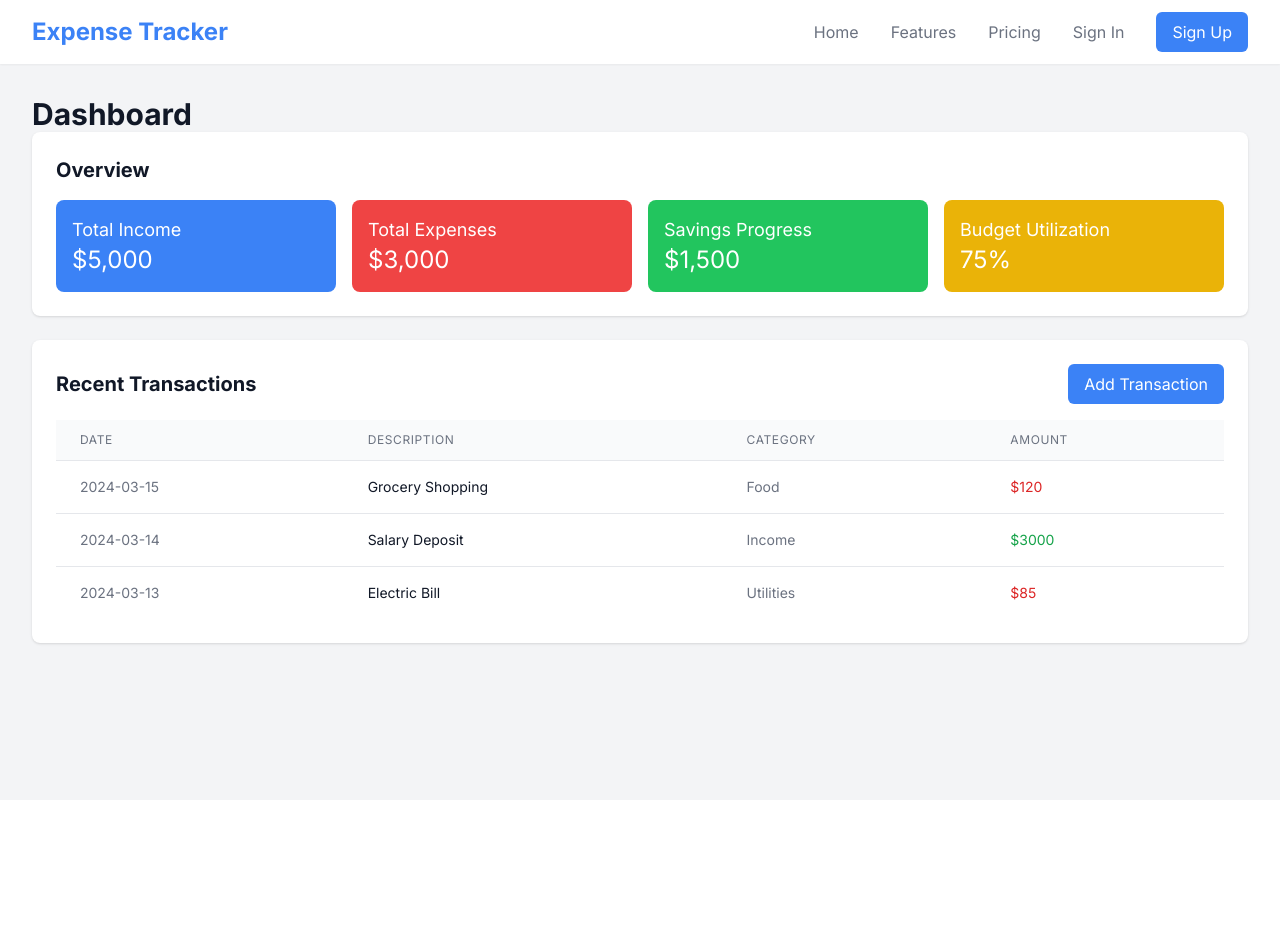
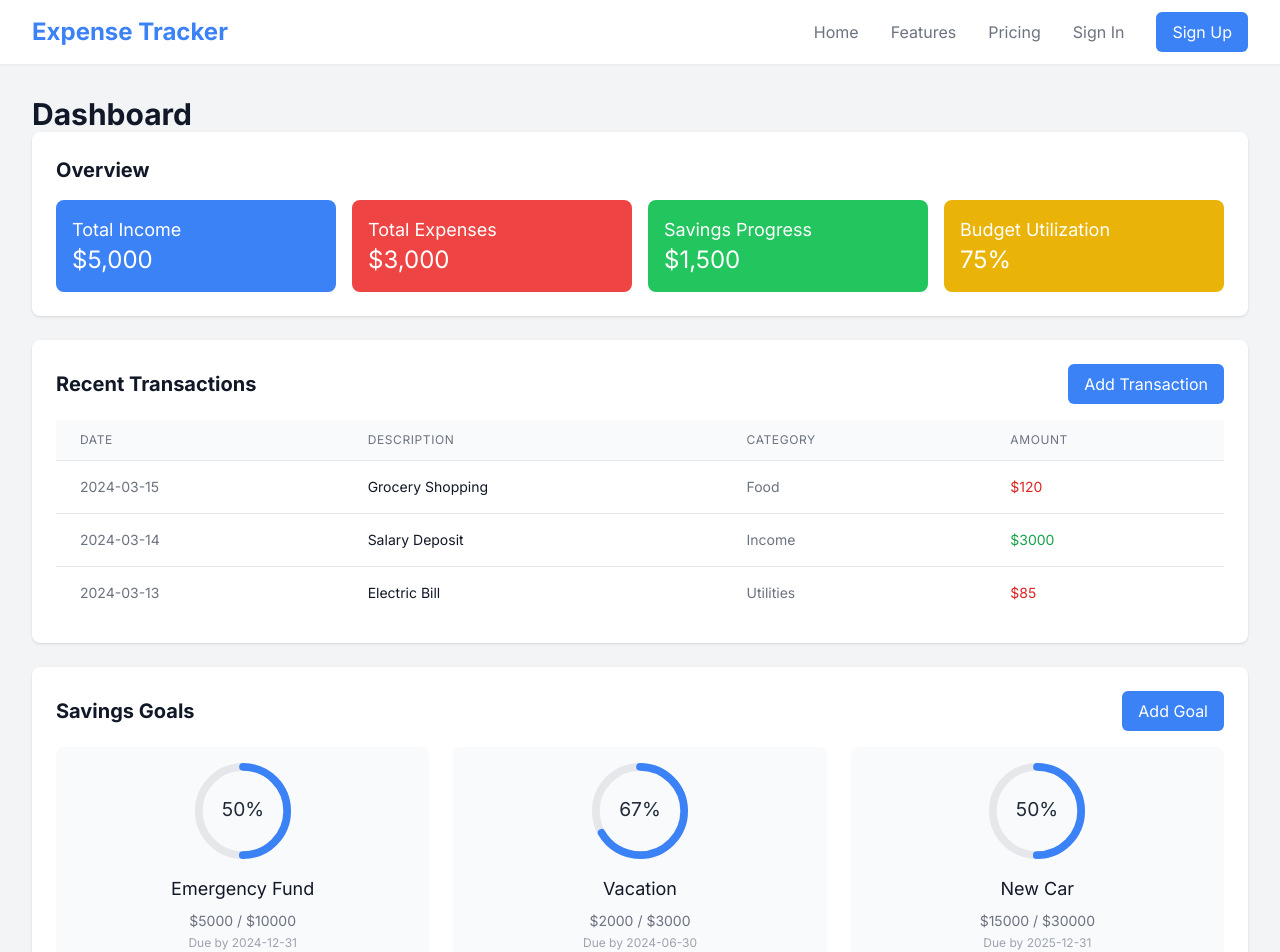
Before and after one commit to Akinwalee/exp-tracker, a React (Vite) app in the folder exp-tracker-frontend/: page /dashboard in a window 1280 px wide. Shown: the top 952 px of the page. Before the commit the page ends 800 px from the top, so only its background shows below. Built offline with nearby package versions, Linux system fonts and the light colour scheme.

Commit message:
Create the savings components

```diff
--- a/exp-tracker-frontend/package.json
+++ b/exp-tracker-frontend/package.json
@@ -13,6 +13,7 @@
     "@heroicons/react": "^2.2.0",
     "axios": "^1.7.9",
     "react": "^18.3.1",
+    "react-circular-progressbar": "^2.1.0",
     "react-dom": "^18.3.1",
     "react-icons": "^5.4.0",
     "react-router-dom": "^7.1.1",
--- /dev/null
+++ b/exp-tracker-frontend/src/components/Savings.jsx
@@ -0,0 +1,52 @@
+import React from 'react';
+import { CircularProgressbar, buildStyles } from 'react-circular-progressbar';
+import 'react-circular-progressbar/dist/styles.css';
+
+const savingsGoals = [
+  { id: 1, name: 'Emergency Fund', current: 5000, target: 10000, deadline: '2024-12-31' },
+  { id: 2, name: 'Vacation', current: 2000, target: 3000, deadline: '2024-06-30' },
+  { id: 3, name: 'New Car', current: 15000, target: 30000, deadline: '2025-12-31' },
+];
+
+const Savings = () => {
+  return (
+    <div className="bg-white shadow rounded-lg p-6 mb-6">
+      <div className="flex justify-between items-center mb-4">
+        <h2 className="text-xl font-semibold text-gray-900">Savings Goals</h2>
+        <button className="px-4 py-2 bg-primary text-white rounded-md hover:bg-blue-700">
+          Add Goal
+        </button>
+      </div>
+
+      <div className="grid grid-cols-1 md:grid-cols-3 gap-6">
+        {savingsGoals.map((goal) => {
+          const progress = (goal.current / goal.target) * 100;
+          return (
+            <div key={goal.id} className="bg-gray-50 rounded-lg p-4">
+              <div className="w-24 h-24 mx-auto mb-4">
+                <CircularProgressbar
+                  value={progress}
+                  text={`${progress.toFixed(0)}%`}
+                  styles={buildStyles({
+                    pathColor: `#3B82F6`,
+                    textColor: '#1F2937',
+                    trailColor: '#E5E7EB',
+                  })}
+                />
+              </div>
+              <h3 className="text-lg font-medium text-gray-900 text-center mb-2">{goal.name}</h3>
+              <p className="text-sm text-gray-500 text-center">
+                ${goal.current} / ${goal.target}
+              </p>
+              <p className="text-xs text-gray-400 text-center mt-1">
+                Due by {goal.deadline}
+              </p>
+            </div>
+          );
+        })}
+      </div>
+    </div>
+  );
+};
+
+export default Savings;
--- a/exp-tracker-frontend/src/pages/Dashboard.jsx
+++ b/exp-tracker-frontend/src/pages/Dashboard.jsx
@@ -2,7 +2,7 @@ import React from 'react';
 import Navbar from '../components/NavBar';
 import Overview from '../components/Overview';
 import Transactions from '../components/Transactions';
-// import Savings from '../components/Savings';
+import Savings from '../components/Savings';
 // import BudgetManagement from '../components/dashboard/BudgetManagement';
 
 const Dashboard = () => {
@@ -13,8 +13,8 @@ const Dashboard = () => {
         <h1 className="text-3xl font-bold text-gray-900">Dashboard</h1>
         <Overview />
         <Transactions />
-        {/*<Savings />
-        <BudgetManagement /> */}
+        <Savings />
+        {/*<BudgetManagement /> */}
       </div>
     </div>
   );
```
